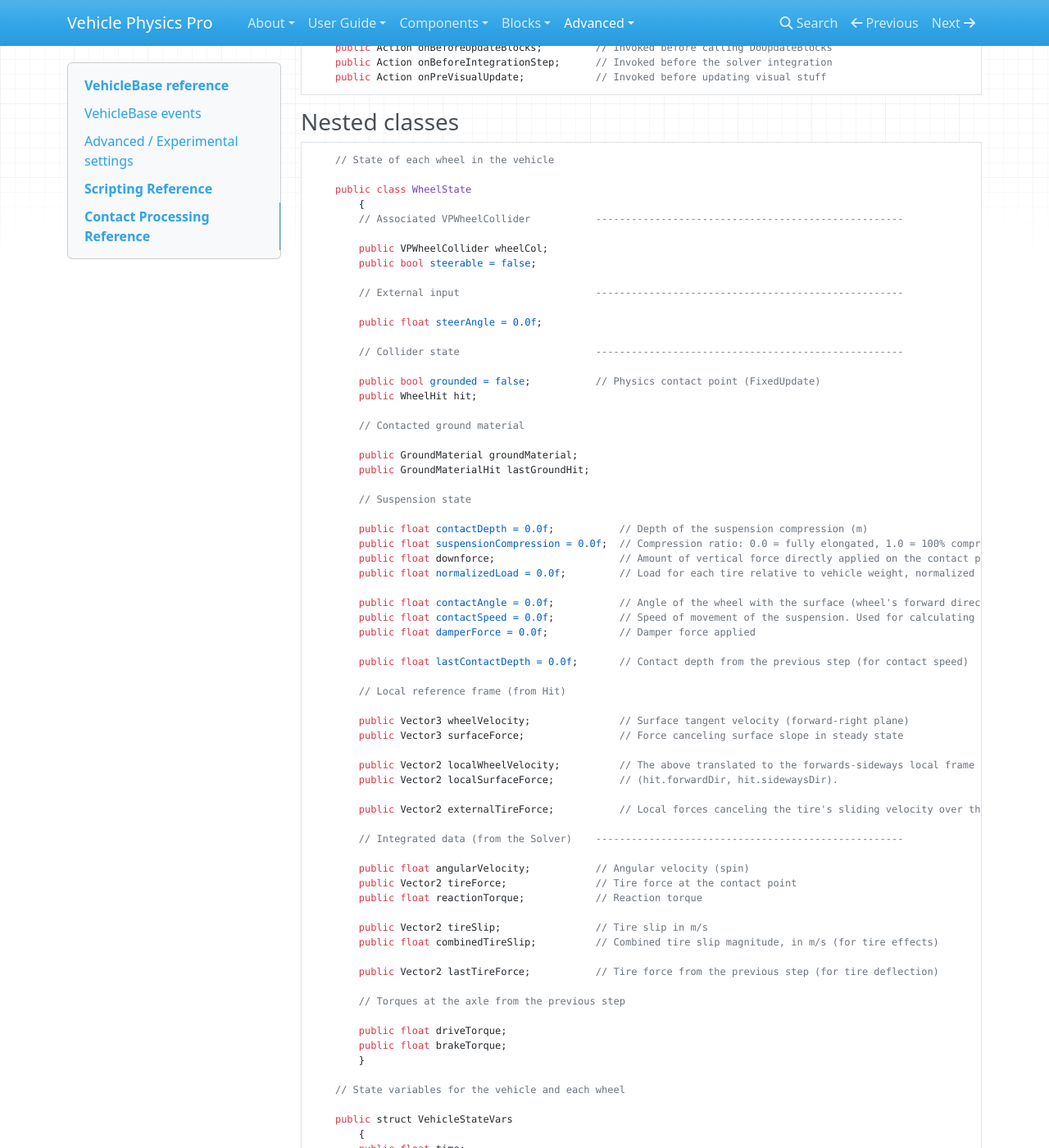
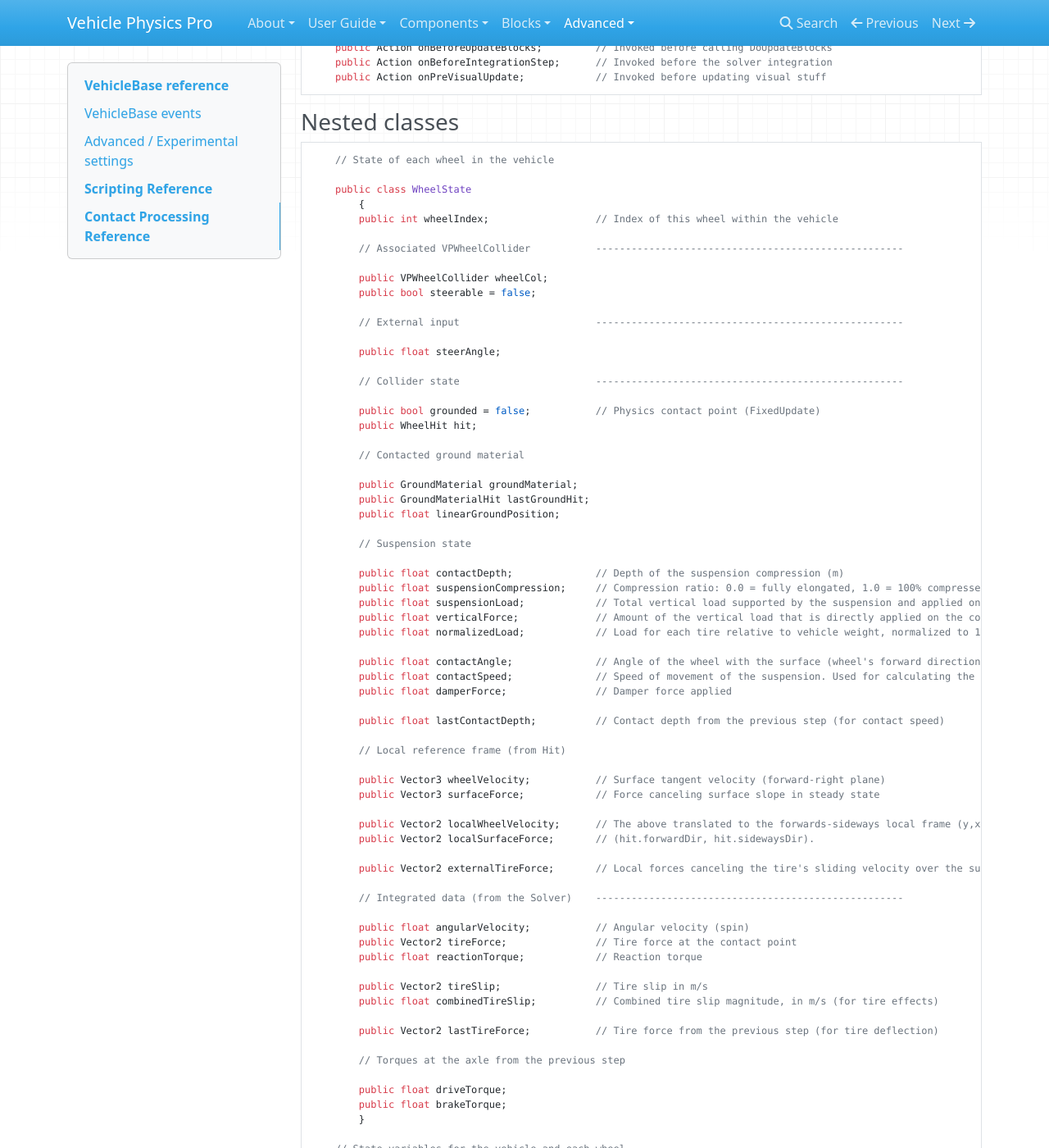
Before and after one commit to EdyJ/vehicle-physics-docs, an MkDocs documentation site: the page built from docs/advanced/vehiclebase-reference.md, in a window 1280 px wide and 1400 px high, scrolled down 5908 px. Shown: the whole window at 82% size. Built offline with MkDocs 1.6.1, drawn with Linux system fonts in a browser that asks for light colours; nearby versions of some CDN libraries; library files that are not in the unit come from our copies; some of the changed text lies outside the part shown.

Commit message:
WheelState updated and other minor amendments

```diff
--- a/docs/advanced/vehiclebase-reference.md
+++ b/docs/advanced/vehiclebase-reference.md
@@ -285,6 +285,8 @@
 
 	public class WheelState
 		{
+		public int wheelIndex;					// Index of this wheel within the vehicle
+
 		// Associated VPWheelCollider			----------------------------------------------------
 
 		public VPWheelCollider wheelCol;
@@ -292,7 +294,7 @@
 
 		// External input						----------------------------------------------------
 
-		public float steerAngle = 0.0f;
+		public float steerAngle;
 
 		// Collider state 						----------------------------------------------------
 
@@ -303,29 +305,31 @@
 
 		public GroundMaterial groundMaterial;
 		public GroundMaterialHit lastGroundHit;
+		public float linearGroundPosition;
 
 		// Suspension state
 
-		public float contactDepth = 0.0f;			// Depth of the suspension compression (m)
-		public float suspensionCompression = 0.0f;	// Compression ratio: 0.0 = fully elongated, 1.0 = 100% compressed
-		public float downforce;						// Amount of vertical force directly applied on the contact patch. May be translated to friction force.
-		public float normalizedLoad = 0.0f;			// Load for each tire relative to vehicle weight, normalized to 1 = rest in an evenly balanced car, 0 = in air
+		public float contactDepth;				// Depth of the suspension compression (m)
+		public float suspensionCompression;		// Compression ratio: 0.0 = fully elongated, 1.0 = 100% compressed
+		public float suspensionLoad;			// Total vertical load supported by the suspension and applied on the wheel
+		public float verticalForce;				// Amount of the vertical load that is directly applied on the contact patch. May be translated to friction force.
+		public float normalizedLoad;			// Load for each tire relative to vehicle weight, normalized to 1 = rest in an evenly balanced car, 0 = in air
 
-		public float contactAngle = 0.0f;			// Angle of the wheel with the surface (wheel's forward direction)
-		public float contactSpeed = 0.0f;			// Speed of movement of the suspension. Used for calculating the damper.
-		public float damperForce = 0.0f;			// Damper force applied
+		public float contactAngle;				// Angle of the wheel with the surface (wheel's forward direction)
+		public float contactSpeed;				// Speed of movement of the suspension. Used for calculating the damper.
+		public float damperForce;				// Damper force applied
 
-		public float lastContactDepth = 0.0f;		// Contact depth from the previous step (for contact speed)
+		public float lastContactDepth;			// Contact depth from the previous step (for contact speed)
 
 		// Local reference frame (from Hit)
 
-		public Vector3 wheelVelocity;				// Surface tangent velocity (forward-right plane)
-		public Vector3 surfaceForce;				// Force canceling surface slope in steady state
+		public Vector3 wheelVelocity;			// Surface tangent velocity (forward-right plane)
+		public Vector3 surfaceForce;			// Force canceling surface slope in steady state
 
-		public Vector2 localWheelVelocity;			// The above translated to the forwards-sideways local frame (y,x)
-		public Vector2 localSurfaceForce;			// (hit.forwardDir, hit.sidewaysDir).
+		public Vector2 localWheelVelocity;		// The above translated to the forwards-sideways local frame (y,x)
+		public Vector2 localSurfaceForce;		// (hit.forwardDir, hit.sidewaysDir).
 
-		public Vector2 externalTireForce;			// Local forces canceling the tire's sliding velocity over the surface
+		public Vector2 externalTireForce;		// Local forces canceling the tire's sliding velocity over the surface
 
 		// Integrated data (from the Solver)	----------------------------------------------------
 
```
Also changed, not shown: docs/about/features.md (+1 -1 lines), docs/user-guide/vehicle-setup.md (+1 -0 lines).
